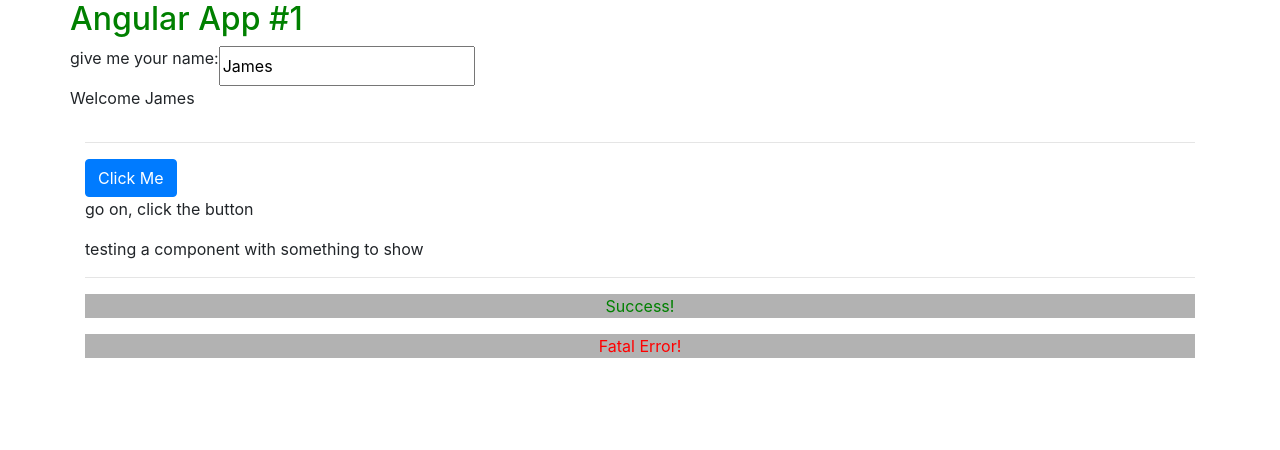
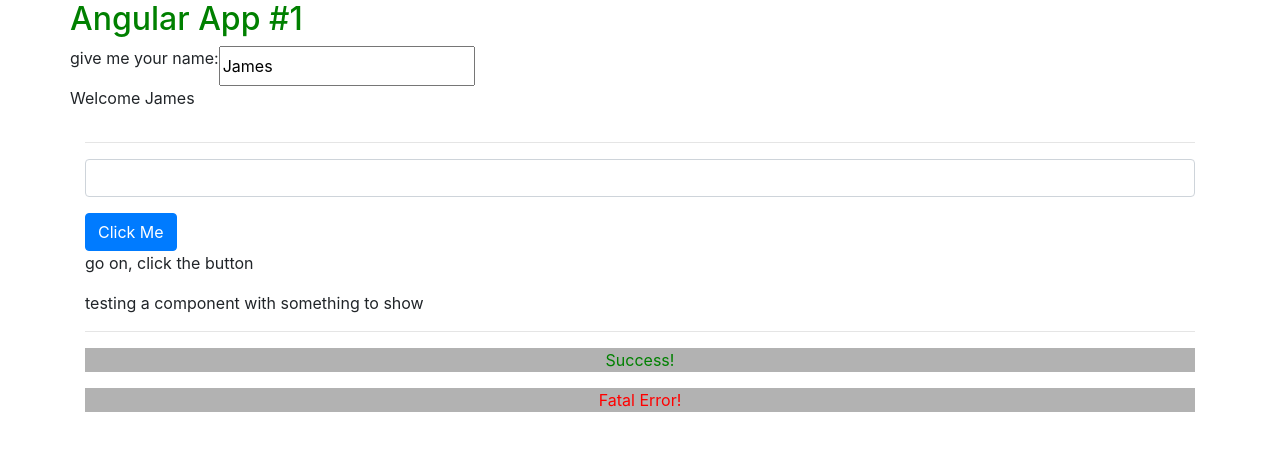
Before and after one commit to james-built/angular-play, an Angular app: page / in a window 1280 px wide. Shown: the top 450 px of the page. Built offline with nearby package versions, Linux system fonts and the light colour scheme.

Commit message:
using data from a user event

```diff
--- a/src/app/foo/foo.component.html
+++ b/src/app/foo/foo.component.html
@@ -1,3 +1,8 @@
+<input
+  type="text"
+  class="form-control"
+  (input)="onUpdateMessage($event)"> <!-- $event variable captures the data tied to the event, in this case the input event-->
+<p>{{ userMessage }}</p>
 <button
   class="btn btn-primary"
   [disabled]="!satisfyingClick"
--- a/src/app/foo/foo.component.ts
+++ b/src/app/foo/foo.component.ts
@@ -8,6 +8,7 @@
 export class FooComponent implements OnInit {
   satisfyingClick = true
   buttonClickMessage = 'go on, click the button'
+  userMessage = ''
 
   constructor() {
 
@@ -19,4 +20,8 @@
   onClick() {
     this.buttonClickMessage = 'clicking buttons makes things happen'
   }
+
+  onUpdateMessage(event) {
+    this.userMessage = event.target.value
+  }
 }
```
